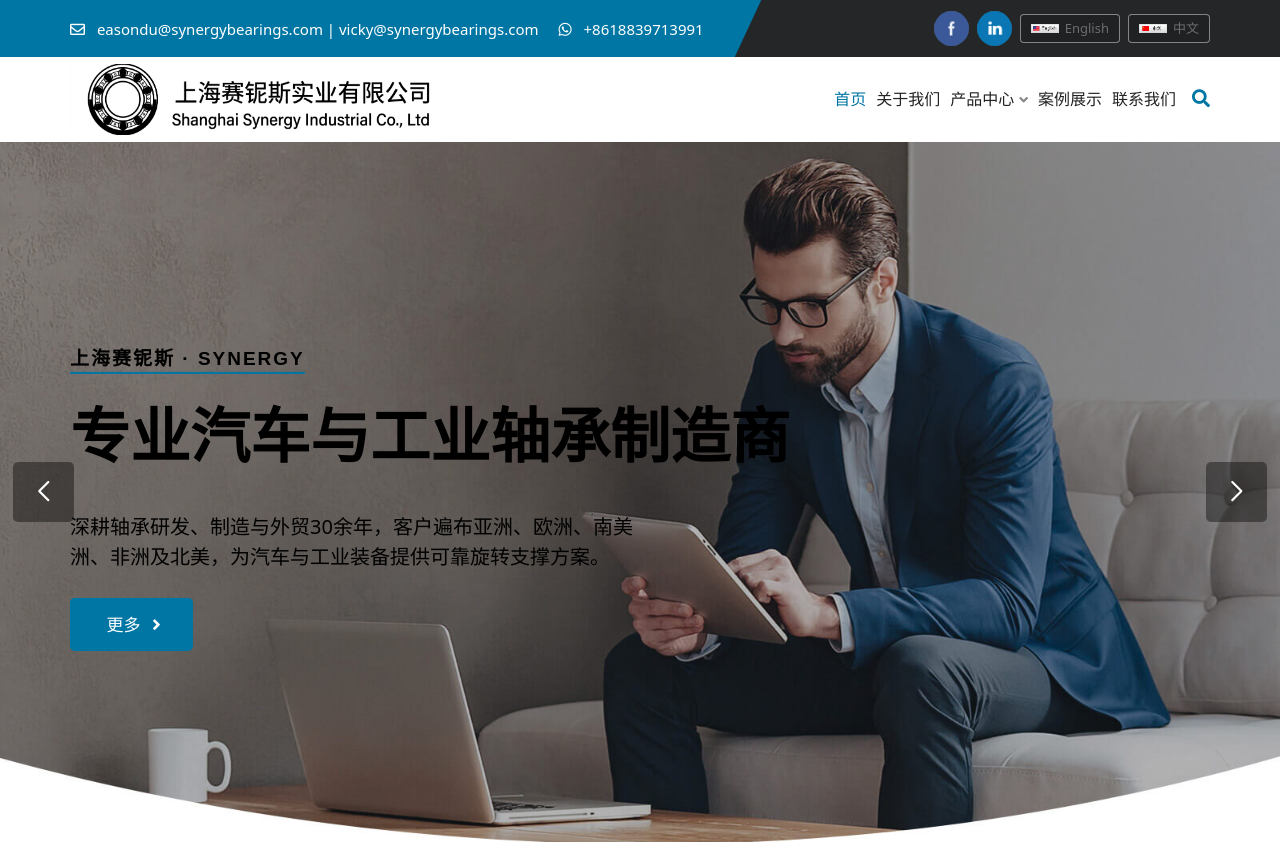
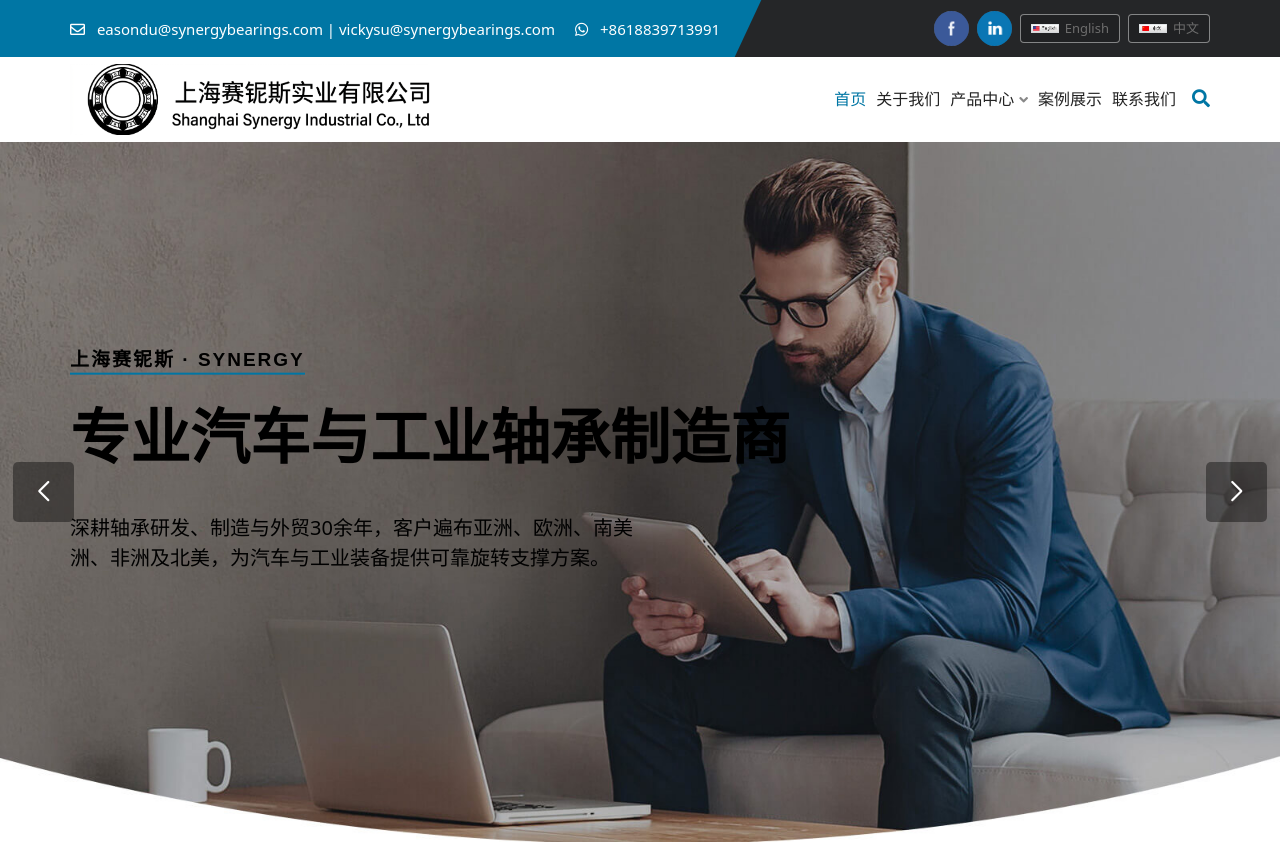
Before and after one commit to zl1437/dgt, a Vue app: page / in a window 1280 px wide. Shown: the top 844 px of the page. Built offline with nearby package versions, Linux system fonts and the light colour scheme.

Commit message:
feat: 更多按钮删除&邮箱地址修改

```diff
--- a/src/components/HeroSwiper.vue
+++ b/src/components/HeroSwiper.vue
@@ -43,13 +43,13 @@ function withLangIfNeeded(href) {
                 <h1 :style="{ color: slide.h1c }">{{ slide.h1 }}</h1>
                 <p v-if="slide.p" :style="{ color: slide.pc }">{{ slide.p }}</p>
                 <div v-if="slide.showBtn" class="btn-common btn-hero">
-                  <a
+                  <!-- <a
                     :href="withLangIfNeeded(slide.btnHref)"
                     :target="isExternalHref(slide.btnHref) ? '_blank' : undefined"
                     :rel="isExternalHref(slide.btnHref) ? 'noopener noreferrer' : undefined"
                   >
                     &nbsp;{{ t('common.learnMore') }}&nbsp; <i class="fas fa-angle-right"></i>
-                  </a>
+                  </a> -->
                 </div>
               </div>
             </div>
--- a/src/site.js
+++ b/src/site.js
@@ -18,7 +18,7 @@ export function productDetailPath(slug) {
   return `${ROUTE_PRODUCTS}/item/${slug}`
 }
 
-export const CONTACT_EMAIL = 'easondu@synergybearings.com | vicky@synergybearings.com'
+export const CONTACT_EMAIL = 'easondu@synergybearings.com | vickysu@synergybearings.com'
 export const MAILTO = `mailto:${CONTACT_EMAIL}`
 export const TEL_MOBILE_DISPLAY = '+8618839713991'
 export const TEL_LANDLINE_DISPLAY = '+8617821086766'
--- a/src/views/Home.vue
+++ b/src/views/Home.vue
@@ -56,7 +56,6 @@ const displayServices = computed(() => {
             <div class="about-content-container">
               <div class="section-head-container">
                 <div class="section-head">
-                  <h5>// {{ t('home.about.companyH5') }}</h5>
                   <p>{{ t('home.about.introP') }}</p>
                   <p><br /></p>
                 </div>
```
